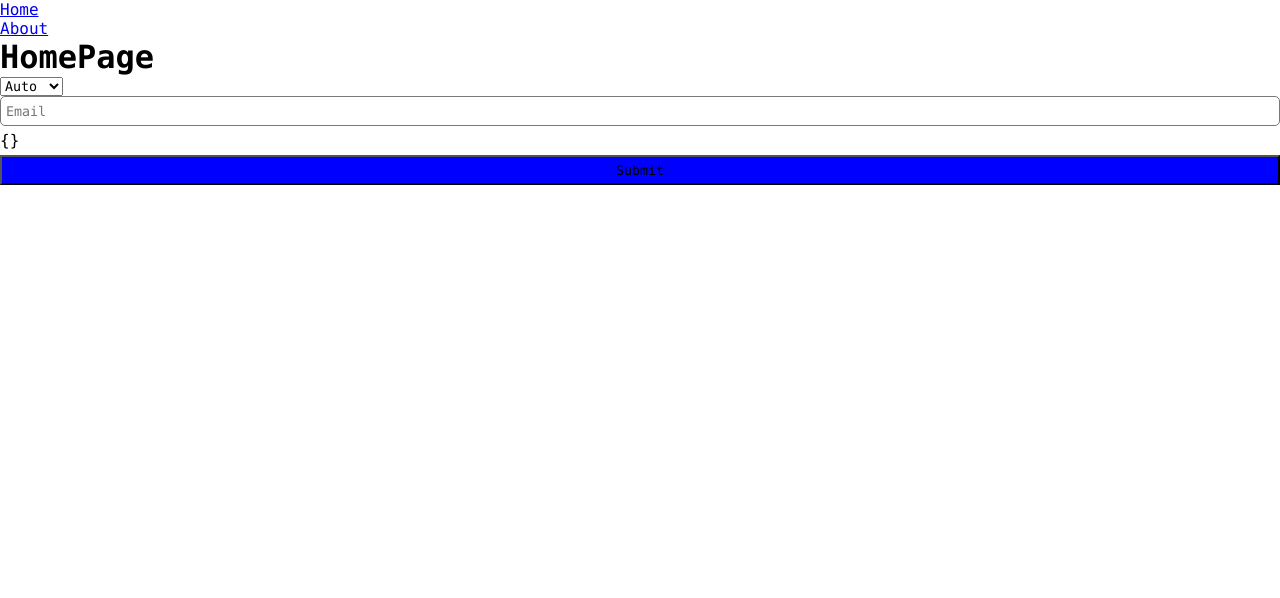
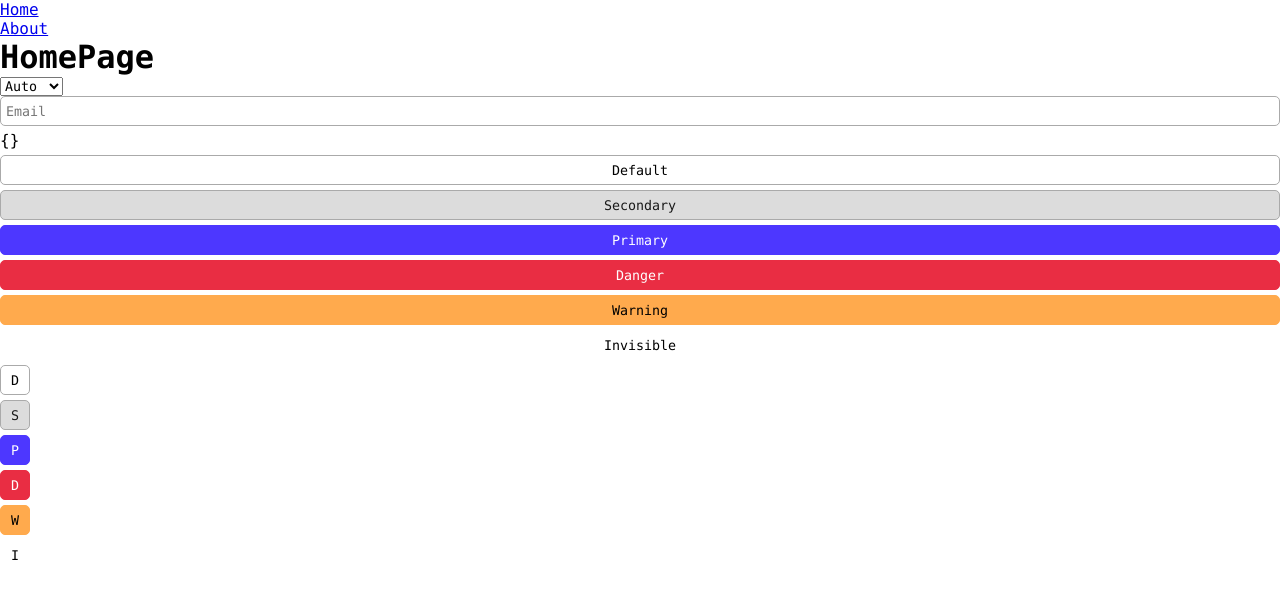
Before and after one commit to VanyaMate/jobfind, a Nuxt app: page / in a window 1280 px wide. Shown: the top 598 px of the page. Built offline with nearby package versions, Linux system fonts and the light colour scheme; what @vanyamate/commiter would draw is missing.

Commit message:
🔥 New feature : UI Kit - Добавил AppButton

```diff
--- a/assets/styles/main.css
+++ b/assets/styles/main.css
@@ -3,6 +3,7 @@
 @import "variables/palette.css";
 @import "variables/speed.css";
 @import "variables/size.css";
+@import "variables/themes/common.css";
 @import "variables/themes/dark.css";
 @import "variables/themes/light.css";
 
--- a/assets/styles/variables/palette.css
+++ b/assets/styles/variables/palette.css
@@ -1,7 +1,7 @@
 :root {
     --blue        : 77, 55, 255;
     --green       : 55, 255, 77;
-    --red         : 255, 55, 77;
+    --red         : 233, 45, 67;
     --orange      : 255, 170, 77;
     --yellow      : 255, 255, 77;
     --black       : 0, 0, 0;
--- /dev/null
+++ b/assets/styles/variables/themes/common.css
@@ -0,0 +1,19 @@
+:root {
+    /* Colors */
+    --primary-color     : rgba(var(--blue), 1);
+    --primary-color-inv : rgba(var(--white), 1);
+    --primary-color-op  : rgba(var(--blue), .8);
+    --danger-color      : rgba(var(--red), 1);
+    --danger-color-inv  : rgba(var(--white), 1);
+    --danger-color-op   : rgba(var(--red), .8);
+    --warning-color     : rgba(var(--orange), 1);
+    --warning-color-inv : rgba(var(--black), 1);
+    --warning-color-op  : rgba(var(--orange), .8);
+    --default-color     : rgba(var(--gray-dark), 1);
+    --default-color-inv : rgba(var(--white), 1);
+    --default-color-op  : rgba(var(--gray-dark), .8);
+
+    /* Mix color */
+    --mix-dark        : rgba(var(--black), 1);
+    --mix-light       : rgba(var(--white), 1);
+}
--- a/assets/styles/variables/themes/dark.css
+++ b/assets/styles/variables/themes/dark.css
@@ -1,49 +1,29 @@
 :root body[data-theme="auto"] {
     @media (prefers-color-scheme : dark) {
         /* Background */
-        --bg-main           : rgba(var(--black), 1);
-        --bg-second         : rgba(var(--black-light), 1);
+        --bg-main         : rgba(var(--black), 1);
+        --bg-second       : rgba(var(--black-light), 1);
 
         /* Text Color */
-        --color-main        : rgba(var(--white), 1);
-        --color-second      : rgba(var(--white-dark), 1);
-        --color-invisible   : rgba(var(--gray), 1);
+        --color-main      : rgba(var(--white), 1);
+        --color-second    : rgba(var(--white-dark), 1);
+        --color-invisible : rgba(var(--gray), 1);
 
         /* Border Color */
-        --border-color      : rgba(var(--gray), 1);
-
-        /* Colors */
-        --primary-color     : rgba(var(--blue), 1);
-        --primary-color-inv : rgba(var(--white), 1);
-        --danger-color      : rgba(var(--red), 1);
-        --danger-color-inv  : rgba(var(--white), 1);
-        --warning-color     : rgba(var(--orange), 1);
-        --warning-color-inv : rgba(var(--white), 1);
-        --default-color     : rgba(var(--gray-dark), 1);
-        --default-color-inv : rgba(var(--white), 1);
+        --border-color    : rgba(var(--gray-dark), 1);
     }
 }
 
 :root body[data-theme="dark"] {
     /* Background */
-    --bg-main           : rgba(var(--black), 1);
-    --bg-second         : rgba(var(--black-light), 1);
+    --bg-main         : rgba(var(--black), 1);
+    --bg-second       : rgba(var(--black-light), 1);
 
     /* Text Color */
-    --color-main        : rgba(var(--white), 1);
-    --color-second      : rgba(var(--white-dark), 1);
-    --color-invisible   : rgba(var(--gray), 1);
+    --color-main      : rgba(var(--white), 1);
+    --color-second    : rgba(var(--white-dark), 1);
+    --color-invisible : rgba(var(--gray), 1);
 
     /* Border Color */
-    --border-color      : rgba(var(--gray), 1);
-
-    /* Colors */
-    --primary-color     : rgba(var(--blue), 1);
-    --primary-color-inv : rgba(var(--white), 1);
-    --danger-color      : rgba(var(--red), 1);
-    --danger-color-inv  : rgba(var(--white), 1);
-    --warning-color     : rgba(var(--orange), 1);
-    --warning-color-inv : rgba(var(--white), 1);
-    --default-color     : rgba(var(--gray-dark), 1);
-    --default-color-inv : rgba(var(--white), 1);
+    --border-color    : rgba(var(--gray-dark), 1);
 }
--- a/assets/styles/variables/themes/light.css
+++ b/assets/styles/variables/themes/light.css
@@ -1,49 +1,29 @@
 :root body[data-theme="auto"] {
     @media (prefers-color-scheme : light) {
         /* Background */
-        --bg-main           : rgba(var(--white), 1);
-        --bg-second         : rgba(var(--white-dark), 1);
+        --bg-main         : rgba(var(--white), 1);
+        --bg-second       : rgba(var(--white-dark), 1);
 
         /* Text Color */
-        --color-main        : rgba(var(--black), 1);
-        --color-second      : rgba(var(--black-light), 1);
-        --color-invisible   : rgba(var(--gray), 1);
+        --color-main      : rgba(var(--black), 1);
+        --color-second    : rgba(var(--black-light), 1);
+        --color-invisible : rgba(var(--gray), 1);
 
         /* Border Color */
-        --border-color      : rgba(var(--gray), 1);
-
-        /* Colors */
-        --primary-color     : rgba(var(--blue), 1);
-        --primary-color-inv : rgba(var(--white), 1);
-        --danger-color      : rgba(var(--red), 1);
-        --danger-color-inv  : rgba(var(--white), 1);
-        --warning-color     : rgba(var(--orange), 1);
-        --warning-color-inv : rgba(var(--white), 1);
-        --default-color     : rgba(var(--gray-dark), 1);
-        --default-color-inv : rgba(var(--white), 1);
+        --border-color    : rgba(var(--gray-light), 1);
     }
 }
 
 :root body[data-theme="light"] {
     /* Background */
-    --bg-main           : rgba(var(--white), 1);
-    --bg-second         : rgba(var(--white-dark), 1);
+    --bg-main         : rgba(var(--white), 1);
+    --bg-second       : rgba(var(--white-dark), 1);
 
     /* Text Color */
-    --color-main        : rgba(var(--black), 1);
-    --color-second      : rgba(var(--black-light), 1);
-    --color-invisible   : rgba(var(--gray), 1);
+    --color-main      : rgba(var(--black), 1);
+    --color-second    : rgba(var(--black-light), 1);
+    --color-invisible : rgba(var(--gray), 1);
 
     /* Border Color */
-    --border-color      : rgba(var(--gray), 1);
-
-    /* Colors */
-    --primary-color     : rgba(var(--blue), 1);
-    --primary-color-inv : rgba(var(--white), 1);
-    --danger-color      : rgba(var(--red), 1);
-    --danger-color-inv  : rgba(var(--white), 1);
-    --warning-color     : rgba(var(--orange), 1);
-    --warning-color-inv : rgba(var(--white), 1);
-    --default-color     : rgba(var(--gray-dark), 1);
-    --default-color-inv : rgba(var(--white), 1);
+    --border-color    : rgba(var(--gray-light), 1);
 }
--- a/components/app/buttons/AppButton.vue
+++ b/components/app/buttons/AppButton.vue
@@ -1,5 +1,5 @@
 <template>
-    <button :class="props.styleType">
+    <button :class="[props.styleType, { quad: props.quad }]">
         <slot/>
     </button>
 </template>
@@ -11,28 +11,124 @@ import { AppButtonStyleTypeTypes } from '~/components/app/buttons/types/AppButto
 
 interface Props extends /* @vue-ignore */ ButtonHTMLAttributes {
     styleType?: AppButtonStyleTypeTypes;
+    quad?: boolean;
 };
 
-const props = withDefaults(defineProps<Props>(), {
-    styleType (props) {
-        return props.styleType ?? AppButtonStyleTypeTypes.DEFAULT;
+const props = withDefaults(
+    defineProps<Props>(),
+    {
+        styleType: AppButtonStyleTypeTypes.DEFAULT,
+        quad     : false,
     },
-});
-console.log(props);
+);
+
+console.log('Props is', props);
 
 </script>
 
 <style scoped>
 button {
-    min-height : var(--all-input-height);
-    padding    : var(--offset-small);
+    min-height    : var(--all-input-height);
+    padding       : var(--offset-small);
+    border-radius : var(--offset-small);
+    cursor        : pointer;
+
+    &.quad {
+        height     : var(--all-input-height);
+        width      : var(--all-input-height);
+        overflow   : hidden;
+        text-align : center;
+        padding    : 0;
+    }
+
+    &.default {
+        border     : 1px solid var(--border-color);
+        background : var(--bg-main);
+        color      : var(--color-main);
+
+        &:hover,
+        &:focus {
+            background : color-mix(in srgb, var(--bg-second), var(--mix-dark) 20%);
+        }
+
+        &:active {
+            background : color-mix(in srgb, var(--bg-second), var(--mix-dark) 60%);
+        }
+    }
+
+    &.secondary {
+        border     : 1px solid var(--border-color);
+        background : var(--bg-second);
+        color      : var(--color-second);
+
+        &:hover,
+        &:focus {
+            background : color-mix(in srgb, var(--bg-second), var(--mix-dark) 30%);
+        }
+
+        &:active {
+            background : color-mix(in srgb, var(--bg-second), var(--mix-dark) 60%);
+        }
+    }
 
     &.primary {
-        background : blue;
+        border     : 1px solid var(--primary-color);
+        background : var(--primary-color);
+        color      : var(--primary-color-inv);
+
+        &:hover,
+        &:focus {
+            background : color-mix(in srgb, var(--primary-color), var(--mix-dark) 20%);
+        }
+
+        &:active {
+            background : color-mix(in srgb, var(--primary-color), var(--mix-dark) 30%);
+        }
     }
 
     &.danger {
-        background : red;
+        border     : 1px solid var(--danger-color);
+        background : var(--danger-color);
+        color      : var(--danger-color-inv);
+
+        &:hover,
+        &:focus {
+            background : color-mix(in srgb, var(--danger-color), var(--mix-dark) 20%);
+        }
+
+        &:active {
+            background : color-mix(in srgb, var(--danger-color), var(--mix-dark) 30%);
+        }
+    }
+
+    &.warning {
+        border     : 1px solid var(--warning-color);
+        background : var(--warning-color);
+        color      : var(--warning-color-inv);
+
+        &:hover,
+        &:focus {
+            background : color-mix(in srgb, var(--warning-color), var(--mix-light) 20%);
+        }
+
+        &:active {
+            background : color-mix(in srgb, var(--warning-color), var(--mix-light) 30%);
+        }
+    }
+
+    &.invisible {
+        border     : 1px solid transparent;
+        background : transparent;
+        color      : var(--color-main);
+
+        &:hover,
+        &:focus {
+            background : color-mix(in srgb, transparent, var(--bg-second) 50%);
+        }
+
+        &:active {
+            background : color-mix(in srgb, transparent, var(--bg-second) 30%);
+        }
     }
 }
 </style>
--- a/pages/index.vue
+++ b/pages/index.vue
@@ -4,9 +4,19 @@
     <AppForm @submit.prevent="form.handleSubmit(onSubmit)">
         <AppInput placeholder="Email" v-model="email" v-bind="emailProps"/>
         {{ form.errors }}
-        <AppButton type="submit" :style-type="AppButtonStyleTypeTypes.PRIMARY">
-            Submit
-        </AppButton>
+        <AppButton type="submit" :style-type="AppButtonStyleTypeTypes.DEFAULT">Default</AppButton>
+        <AppButton type="submit" :style-type="AppButtonStyleTypeTypes.SECONDARY">Secondary</AppButton>
+        <AppButton type="submit" :style-type="AppButtonStyleTypeTypes.PRIMARY">Primary</AppButton>
+        <AppButton type="submit" :style-type="AppButtonStyleTypeTypes.DANGER">Danger</AppButton>
+        <AppButton type="submit" :style-type="AppButtonStyleTypeTypes.WARNING">Warning</AppButton>
+        <AppButton type="submit" :style-type="AppButtonStyleTypeTypes.INVISIBLE">Invisible</AppButton>
+
+        <AppButton type="submit" :style-type="AppButtonStyleTypeTypes.DEFAULT" quad>D</AppButton>
+        <AppButton type="submit" :style-type="AppButtonStyleTypeTypes.SECONDARY" quad>S</AppButton>
+        <AppButton type="submit" :style-type="AppButtonStyleTypeTypes.PRIMARY" quad>P</AppButton>
+        <AppButton type="submit" :style-type="AppButtonStyleTypeTypes.DANGER" quad>D</AppButton>
+        <AppButton type="submit" :style-type="AppButtonStyleTypeTypes.WARNING" quad>W</AppButton>
+        <AppButton type="submit" :style-type="AppButtonStyleTypeTypes.INVISIBLE" quad>I</AppButton>
     </AppForm>
 </template>
 
```
